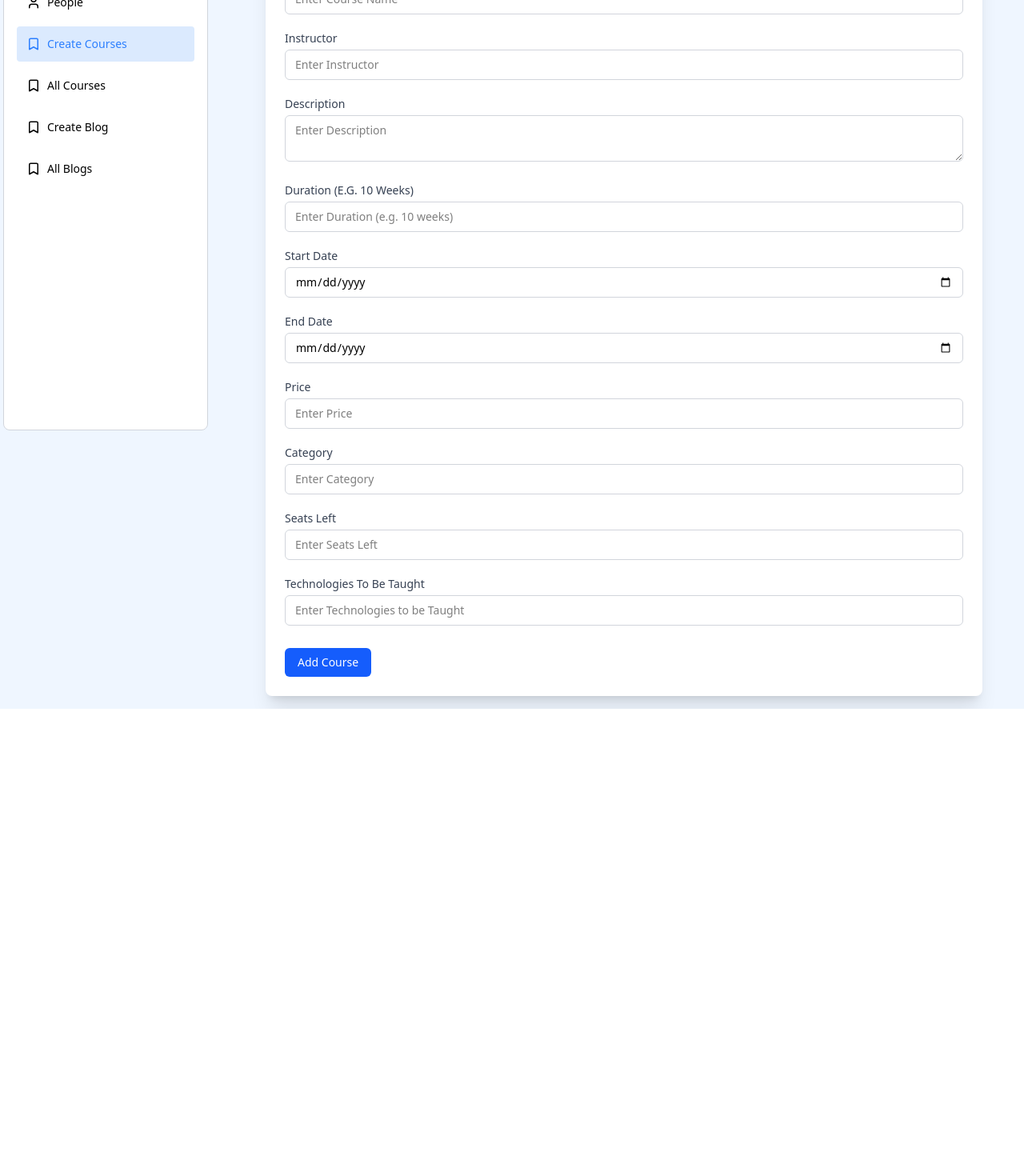
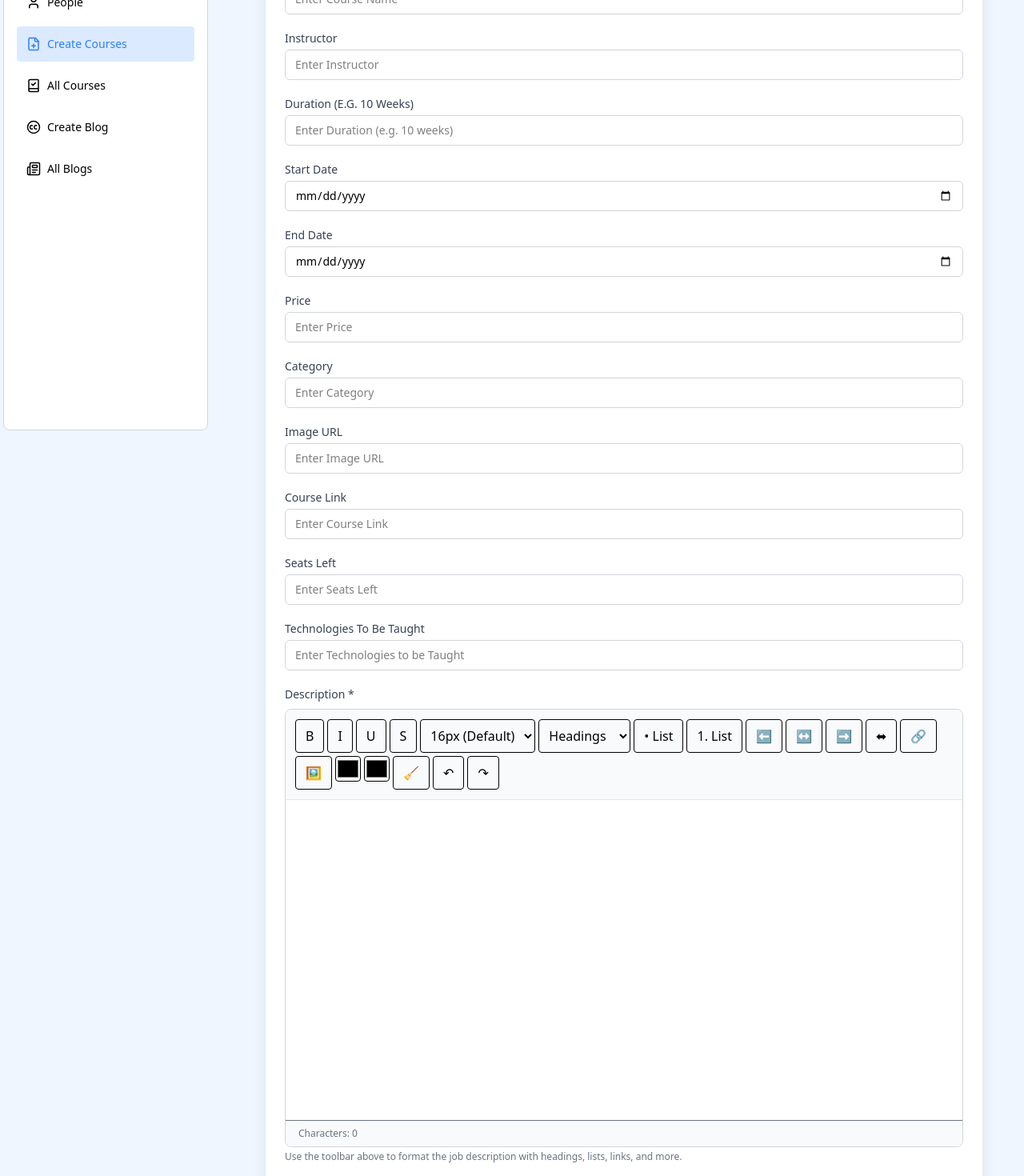
Before and after one commit to MohdBelalNaim/HireScript-Admin, a React (Vite) app: page /create-course in a window 1280 px wide. Shown: the part 220-1690 px from the top of the page at 80% size. Before the commit the page ends 1106 px from the top, so only its background shows below. Built offline with nearby package versions, Linux system fonts and the light colour scheme.

Commit message:
[ADD] RTE Added, and issue related to it is resolved

```diff
--- a/src/Add.jsx
+++ b/src/Add.jsx
@@ -1,14 +1,14 @@
-import React from "react";
+import React, { useState } from "react";
 import { useForm } from "react-hook-form";
 import { db } from "./firebase";
 import { collection, addDoc, serverTimestamp } from "firebase/firestore";
+import RichTextEditor from "./Component/RichTextEditor";
 
 const Add = () => {
   const fields = [
     "title",
     "company",
     "location",
-    "description",
     "salary",
     "type",
     "skills",
@@ -20,16 +20,18 @@ const Add = () => {
   ];
 
   const { register, handleSubmit, reset } = useForm();
-
+  const [description, setDescription] = useState("");
   const handleAddJob = async (data) => {
     try {
       const newJob = {
         ...data,
+        description,
         createdAt: serverTimestamp(),
       };
       await addDoc(collection(db, "jobs"), newJob);
       alert("Job added successfully!");
       reset();
+      setDescription("");
     } catch (error) {
       console.error("Error adding job:", error);
       alert("Error adding job: " + error.message);
@@ -58,6 +60,24 @@ const Add = () => {
           </div>
         ))}
 
+        <div>
+          <label className="block mb-2 text-sm font-medium text-gray-700">
+            Description *
+          </label>
+          <RichTextEditor
+            value={description}
+            onChange={(value) => {
+              setDescription(value);
+              // setValue("description", value); // if using react-hook-form
+            }}
+            placeholder="Write the job description here..."
+          />
+          <p className="mt-1 text-xs text-gray-500">
+            Use the toolbar above to format the job description with headings, lists, links, and more.
+          </p>
+        </div>
+
+
         <button
           type="submit"
           className="mt-2 px-4 py-2 bg-blue-600 text-white rounded-md text-sm hover:bg-blue-700 transition"
--- a/src/Component/AllUsers.jsx
+++ b/src/Component/AllUsers.jsx
@@ -72,7 +72,7 @@ const AllUsers = () => {
                                 <th className="px-4 py-3 font-medium">College Email</th>
                                 <th className="px-4 py-3 font-medium">Phone Number</th>
                                 {/* <th className="px-4 py-3 font-medium">Skills</th> */}
-                                <th className="px-4 py-3 font-medium">Designation</th>
+                                {/* <th className="px-4 py-3 font-medium">Designation</th> */}
                                 <th className="px-4 py-3 font-medium">Action</th>
                             </tr>
                         </thead>
@@ -84,7 +84,7 @@ const AllUsers = () => {
                                     <td className="px-4 py-3">{user.email}</td>
                                     <td className="px-4 py-3">{user.college?.collegeEmail || "-"}</td>
                                     <td className="px-4 py-3">{user.phoneNumber || "-"}</td>
-                                    <td className="px-4 py-3">{user.designation || "-"}</td>
+                                    {/* <td className="px-4 py-3">{user.designation || "-"}</td> */}
 
                                     {/* <td className="px-4 py-3">{user.college.collegeName || "-"}</td> */}
                                     {/* <td className="px-4 py-3">{user.skills}</td> */}
--- a/src/Component/CreateCourseForm.jsx
+++ b/src/Component/CreateCourseForm.jsx
@@ -1,29 +1,33 @@
 import React from "react";
 import { useForm } from "react-hook-form";
 import { useState } from "react";
-
+import RichTextEditor from "./RichTextEditor";
 const CreateCourseForm = ({ onSaveCourse }) => {
   const [toast, setToast] = useState(null);
+  const [description, setDescription] = useState("");
   const fields = [
     { name: "courseName", label: "Course Name", type: "text" },
     { name: "instructor", label: "Instructor", type: "text" },
-    { name: "description", label: "Description", type: "textarea" },
+    // { name: "description", label: "Description", type: "textarea" },
     { name: "duration", label: "Duration (e.g. 10 weeks)", type: "text" },
     { name: "startDate", label: "Start Date", type: "date" },
     { name: "endDate", label: "End Date", type: "date" },
     { name: "price", label: "Price", type: "number" },
     { name: "category", label: "Category", type: "text" },
+    {name: "image", label: "Image URL", type: "text"},
+    {name: "link", label: "Course Link", type: "text"},
     { name: "seatsLeft", label: "Seats Left", type: "number" },
     { name: "technologies", label: "Technologies to be Taught", type: "text" },
   ];
 
-  const { register, handleSubmit, reset } = useForm();
+  const { register, handleSubmit, reset ,setValue } = useForm();
 
   const handleAddCourse = async (data) => {
     try {
       await onSaveCourse(data);
       setToast({ type: "success", message: "Course added successfully!" });
       reset();
+      setDescription("");
     } catch (error) {
       setToast({ type: "error", message: "Error adding course: " + error.message });
     }
@@ -63,6 +67,23 @@ const CreateCourseForm = ({ onSaveCourse }) => {
             )}
           </div>
         ))}
+        <div>
+  <label className="block mb-2 text-sm font-medium text-gray-700">
+    Description *
+  </label>
+  <RichTextEditor
+    value={description}
+    onChange={(value) => {
+      setDescription(value);
+      setValue("description", value); // if using react-hook-form
+    }}
+    placeholder="Write the job description here..."
+  />
+  <p className="mt-1 text-xs text-gray-500">
+    Use the toolbar above to format the job description with headings, lists, links, and more.
+  </p>
+</div>
+
         <button
           type="submit"
           className="mt-2 px-4 py-2 bg-blue-600 text-white rounded-md text-sm hover:bg-blue-700 transition"
--- a/src/Component/RichTextEditor.jsx
+++ b/src/Component/RichTextEditor.jsx
@@ -178,24 +178,28 @@ const RichTextEditor = ({
       <div className="flex flex-wrap gap-1 p-3 border-b border-gray-200 bg-gray-50">
         {/* Formatting buttons */}
         <button
+          type="button"
           onClick={() => applyFormat("bold")}
           className="px-3 py-2 border rounded"
         >
           B
         </button>
         <button
+          type="button"
           onClick={() => applyFormat("italic")}
           className="px-3 py-2 border rounded"
         >
           I
         </button>
         <button
+          type="button"
           onClick={() => applyFormat("underline")}
           className="px-3 py-2 border rounded"
         >
           U
         </button>
         <button
+          type="button"
           onClick={() => applyFormat("strikeThrough")}
           className="px-3 py-2 border rounded"
         >
@@ -203,6 +207,7 @@ const RichTextEditor = ({
         </button>
 
         <select
+
           onChange={(e) => applyFontSize(e.target.value)}
           className="px-2 py-1 border rounded"
           defaultValue="16px"
@@ -236,12 +241,14 @@ const RichTextEditor = ({
         </select>
 
         <button
+          type="button"
           onClick={() => applyList("insertUnorderedList")}
           className="px-3 py-2 border rounded"
         >
           • List
         </button>
         <button
+          type="button"
           onClick={() => applyList("insertOrderedList")}
           className="px-3 py-2 border rounded"
         >
@@ -249,34 +256,38 @@ const RichTextEditor = ({
         </button>
 
         <button
+          type="button"
           onClick={() => applyFormat("justifyLeft")}
           className="px-3 py-2 border rounded"
         >
           ⬅️
         </button>
         <button
+          type="button"
           onClick={() => applyFormat("justifyCenter")}
           className="px-3 py-2 border rounded"
         >
           ↔️
         </button>
         <button
+          type="button"
           onClick={() => applyFormat("justifyRight")}
           className="px-3 py-2 border rounded"
         >
           ➡️
         </button>
         <button
+          type="button"
           onClick={() => applyFormat("justifyFull")}
           className="px-3 py-2 border rounded"
         >
           ⬌
         </button>
 
-        <button onClick={insertLink} className="px-3 py-2 border rounded">
+        <button type="button" onClick={insertLink} className="px-3 py-2 border rounded">
           🔗
         </button>
-        <button onClick={insertImage} className="px-3 py-2 border rounded">
+        <button type="button" onClick={insertImage} className="px-3 py-2 border rounded">
           🖼️
         </button>
 
@@ -292,18 +303,21 @@ const RichTextEditor = ({
         />
 
         <button
+          type="button"
           onClick={() => applyFormat("removeFormat")}
           className="px-3 py-2 border rounded"
         >
           🧹
         </button>
         <button
+          type="button"
           onClick={() => applyFormat("undo")}
           className="px-3 py-2 border rounded"
         >
           ↶
         </button>
         <button
+          type="button"
           onClick={() => applyFormat("redo")}
           className="px-3 py-2 border rounded"
         >
@@ -321,7 +335,8 @@ const RichTextEditor = ({
         onPaste={handlePaste}
         className="min-h-[400px] p-6 focus:outline-none focus:ring-2 focus:ring-blue-500 focus:ring-inset
   [&_h1]:text-3xl [&_h2]:text-2xl [&_h3]:text-xl [&_h4]:text-lg
-  [&_ul]:list-disc [&_ol]:list-decimal [&_li]:ml-6 min-h-[400px] p-6 focus:outline-none focus:ring-2 focus:ring-blue-500 focus:ring-inset"
+  [&_ul]:list-disc [&_ol]:list-decimal [&_li]:ml-6"
+
         suppressContentEditableWarning={true}
         data-placeholder={placeholder}
       />
--- a/src/Component/Sidebar.jsx
+++ b/src/Component/Sidebar.jsx
@@ -1,19 +1,19 @@
 import React from "react";
-import { Home, Bookmark, User, LogOut } from "lucide-react";
+import { Home, Bookmark, User, LogOut, PlusCircleIcon, Book, BookA, FilePlus, File, ListFilter, ListCheck, ListEnd, BookCheck, Blocks, Newspaper, SunMoon, NetworkIcon, NewspaperIcon, ChartNetwork, EllipsisVertical, ReplyAllIcon, CreativeCommons } from "lucide-react";
 import { useLocation, useNavigate } from "react-router-dom";
 
 const sidebarItems = [
   { name: "Home", path: "/", icon: <Home size={18} /> },
-  { name: "Add Jobs", path: "/add", icon: <Bookmark size={18} /> },
+  { name: "Add Jobs", path: "/add", icon: <PlusCircleIcon size={18} /> },
   { name: "People", path: "/people", icon: <User size={18} /> },
   {
     name: "Create Courses",
     path: "/create-course",
-    icon: <Bookmark size={18} />,
+    icon: <FilePlus size={18} />,
   },
-  { name: "All Courses", path: "/courses", icon: <Bookmark size={18} /> },
-  { name: "Create Blog", path: "/create-blog", icon: <Bookmark size={18} /> },
-  { name: "All Blogs", path: "/blogs", icon: <Bookmark size={18} /> },
+  { name: "All Courses", path: "/courses", icon: <BookCheck size={18} /> },
+  { name: "Create Blog", path: "/create-blog", icon: <CreativeCommons size={18} /> },
+  { name: "All Blogs", path: "/blogs", icon: <NewspaperIcon size={18} /> },
 ];
 
 const Sidebar = () => {
--- a/src/Pages/AllCoursesPage.jsx
+++ b/src/Pages/AllCoursesPage.jsx
@@ -1,5 +1,5 @@
 import React, { useEffect, useState } from "react";
-import { collection, getDocs } from "firebase/firestore";
+import { collection, getDocs, deleteDoc, doc } from "firebase/firestore";
 import { db } from "../firebase";
 import Sidebar from "../Component/Sidebar";
 import Header from "../Component/Header";
@@ -7,6 +7,7 @@ import Header from "../Component/Header";
 const AllCoursesPage = () => {
   const [courses, setCourses] = useState([]);
   const [loading, setLoading] = useState(true);
+
 
   useEffect(() => {
     const fetchCourses = async () => {
@@ -25,6 +26,17 @@ const AllCoursesPage = () => {
     };
     fetchCourses();
   }, []);
+  const RegisteredEmails = courses.map(course => course.registeredEmails).flat();
+  const handleDelete = async (id) => {
+    if (!window.confirm("Are you sure you want to delete this course?")) return;
+    try {
+      await deleteDoc(doc(db, "courses", id));
+      setCourses((prev) => prev.filter((course) => course.id !== id)); // Fixed here
+    } catch (error) {
+      console.error("Error deleting course:", error);
+      alert("Failed to delete course.");
+    }
+  };
 
   return (
     <div className="bg-blue-50 min-h-screen flex flex-col">
@@ -51,9 +63,11 @@ const AllCoursesPage = () => {
                       <th className="px-4 py-3 font-medium">Start Date</th>
                       <th className="px-4 py-3 font-medium">End Date</th>
                       <th className="px-4 py-3 font-medium">Price</th>
-                      <th className="px-4 py-3 font-medium">Category</th>
+                      <th className="px-4 py-3 font-medium">Registered Emails</th>
                       <th className="px-4 py-3 font-medium">Seats Left</th>
                       <th className="px-4 py-3 font-medium">Technologies</th>
+                      <th className="px-4 py-3 font-medium">Actions</th>
+
                     </tr>
                   </thead>
                   <tbody className="divide-y divide-gray-200 bg-white">
@@ -65,9 +79,23 @@ const AllCoursesPage = () => {
                         <td className="px-4 py-2">{course.startDate}</td>
                         <td className="px-4 py-2">{course.endDate}</td>
                         <td className="px-4 py-2">{course.price}</td>
-                        <td className="px-4 py-2">{course.category}</td>
+                        <td className="px-4 py-2">{course.registeredEmails && (
+                          <ul className="text-sm text-gray-700 mt-2">
+                            {Object.keys(course.registeredEmails).map((emailKey) => (
+                              <li key={emailKey}>{emailKey.replace(/_/g, ".")}</li> // restoring dot if replaced earlier
+                            ))}
+                          </ul>
+                        )}</td>
                         <td className="px-4 py-2">{course.seatsLeft}</td>
                         <td className="px-4 py-2">{course.technologies}</td>
+                        <td className="px-4 py-2">
+                          <button
+                            onClick={() => handleDelete(course.id)}
+                            className="px-3 py-1.5 border text-sm text-red-600 border-red-500 rounded hover:bg-red-50 transition-all duration-150"
+                          >
+                            Delete
+                          </button>
+                        </td>
                       </tr>
                     ))}
                   </tbody>
```
